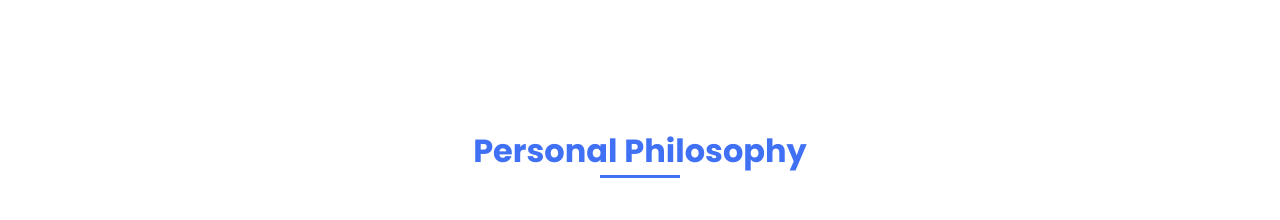
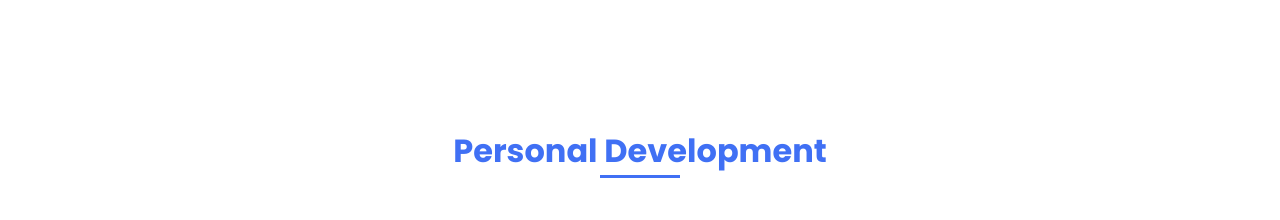
Before and after one commit to karanpreet12/karan-s-portfolio, a plain HTML site: page index.html in a window 1280 px wide. Shown: the part 7320-7540 px from the top of the page. Drawn offline with nearby package versions, Linux system fonts and the light colour scheme.

Commit message:
Update index.html

```diff
--- a/index.html
+++ b/index.html
@@ -191,9 +191,9 @@ We are 4 family members.
                 </div>
             </section>
 
-                 <!-- Personal Philosophy -->
+                 <!-- Personal Development -->
             <section class="skills section" id="skills">
-                <h2 class="section-title">Personal Philosophy</h2>
+                <h2 class="section-title">Personal Development</h2>
 
                 <div class="skills__container bd-grid">
                     <div>
```
